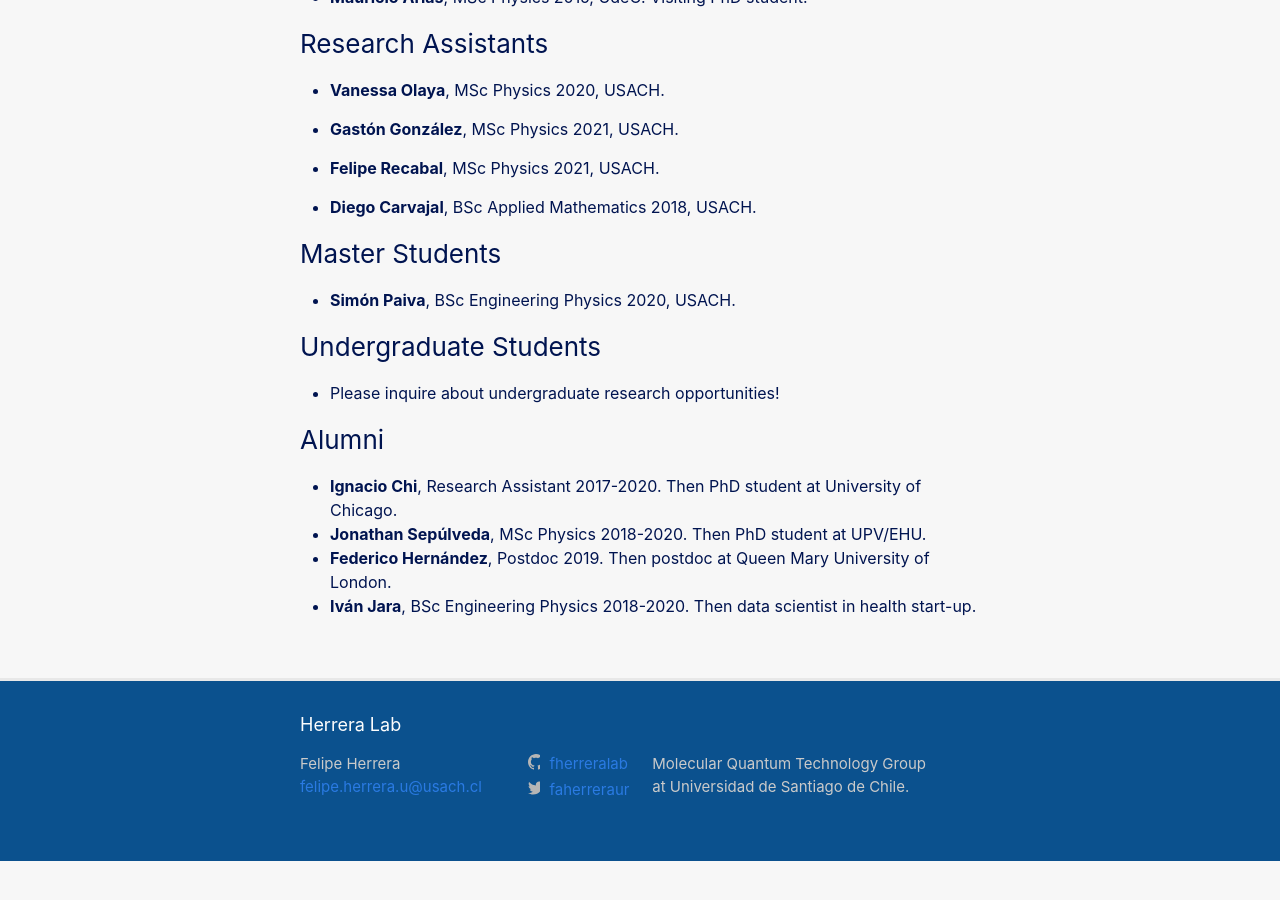
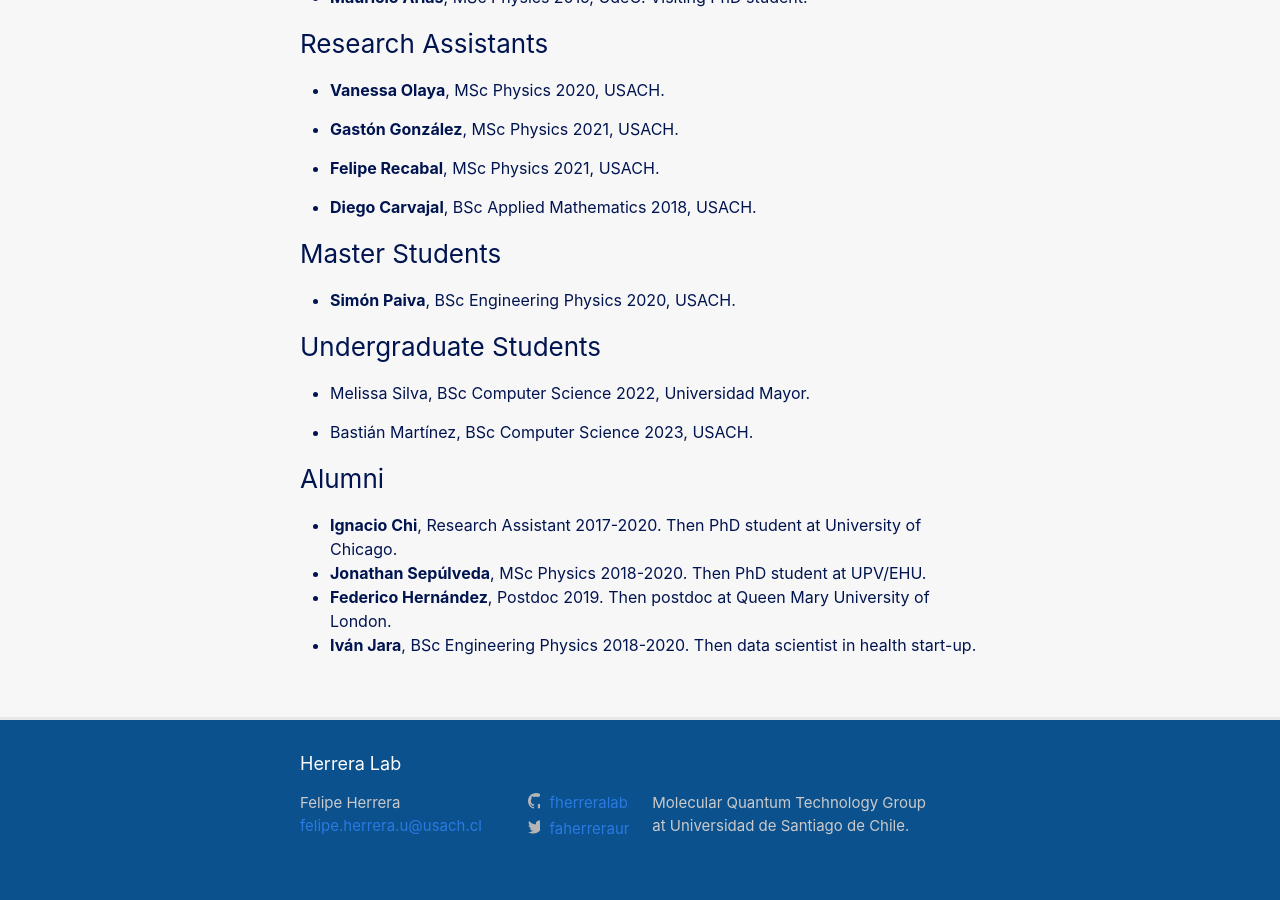
Before and after one commit to fherreralab/fherreralab.github.io, a Jekyll site: the page built from people.md, in a window 1280 px wide and 900 px high, scrolled down 1074 px. Built offline with Jekyll 4.4.1, drawn with Linux system fonts in a browser that asks for light colours; before the commit the page ends 1935 px from its top, so only the background shows below that.

Commit message:
added undergrad students info

```diff
--- a/people.md
+++ b/people.md
@@ -57,7 +57,9 @@ Universidad de Santiago de Chile, USACH
 
 ### Undergraduate Students
 
-* Please inquire about undergraduate research opportunities!
+* Melissa Silva, BSc Computer Science 2022, Universidad Mayor.
+
+* Bastián Martínez, BSc Computer Science 2023, USACH.
 
 
 ### Alumni
```
